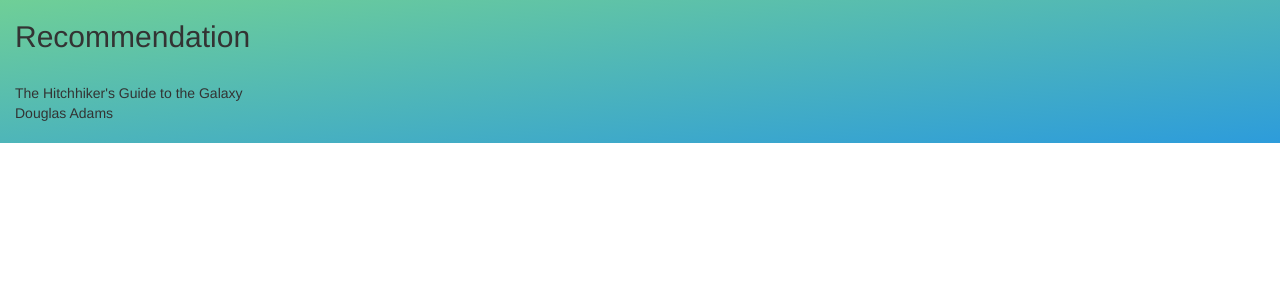
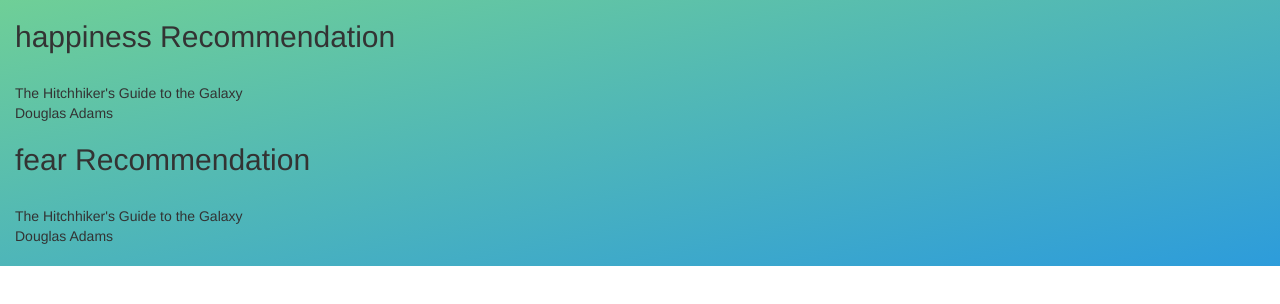
Before and after one commit to jmrimer/Book-Recommender, an Angular app in the folder BooksRUsCore/ClientApp/: page / in a window 1280 px wide. Shown: the top 304 px of the page. Built offline with nearby package versions, Linux system fonts and the light colour scheme.

Commit message:
Foundation for multi recs, need controllers instead of http in constructor

```diff
--- a/BooksRUsCore/ClientApp/src/app/home/home.component.html
+++ b/BooksRUsCore/ClientApp/src/app/home/home.component.html
@@ -1 +1,3 @@
-<app-recommendation></app-recommendation>
+<div *ngFor="let e of emotions">
+  <app-recommendation type="{{e.emotion}}"></app-recommendation>
+</div>
--- a/BooksRUsCore/ClientApp/src/app/home/home.component.ts
+++ b/BooksRUsCore/ClientApp/src/app/home/home.component.ts
@@ -1,4 +1,5 @@
-import { Component, OnInit } from '@angular/core';
+import {Component, Inject, Input, OnInit} from '@angular/core';
+import {HttpClient} from "@angular/common/http";
 
 @Component({
   selector: 'app-home',
@@ -6,10 +7,20 @@ import { Component, OnInit } from '@angular/core';
   styleUrls: ['./home.component.css']
 })
 export class HomeComponent implements OnInit {
+  @Input() emotions: Emotion[] = [
+    {emotionId: 1, emotion: 'happiness'},
+    {emotionId: 2, emotion: 'fear'},
+  ];
 
-  constructor() { }
+  constructor() {
+  }
 
   ngOnInit() {
   }
 
 }
+
+interface Emotion {
+  emotionId: number;
+  emotion: string;
+}
--- a/BooksRUsCore/ClientApp/src/app/home1/home.component.ts
+++ b/BooksRUsCore/ClientApp/src/app/home1/home.component.ts
@@ -15,7 +15,7 @@ export class HomeComponent {
     http.get<Book[]>(baseUrl + 'api/book/GetAllBooks').subscribe(result => {
       this.books = result;
     }, error => console.error(error));
-    http.get<Emotion[]>(baseUrl + 'api/emotion/GetAllEmotions').subscribe(result => {
+    http.get<Emotion[]>(baseUrl + 'api/e/GetAllEmotions').subscribe(result => {
       this.emotions= result;
     }, error => console.error(error));
     http.get<EmotionScore[]>(baseUrl + 'api/emotionscore/GetAllEmotionScores').subscribe(result => {
```
Also changed, not shown: 1 other file (tests, documents, lock files or other folders).
